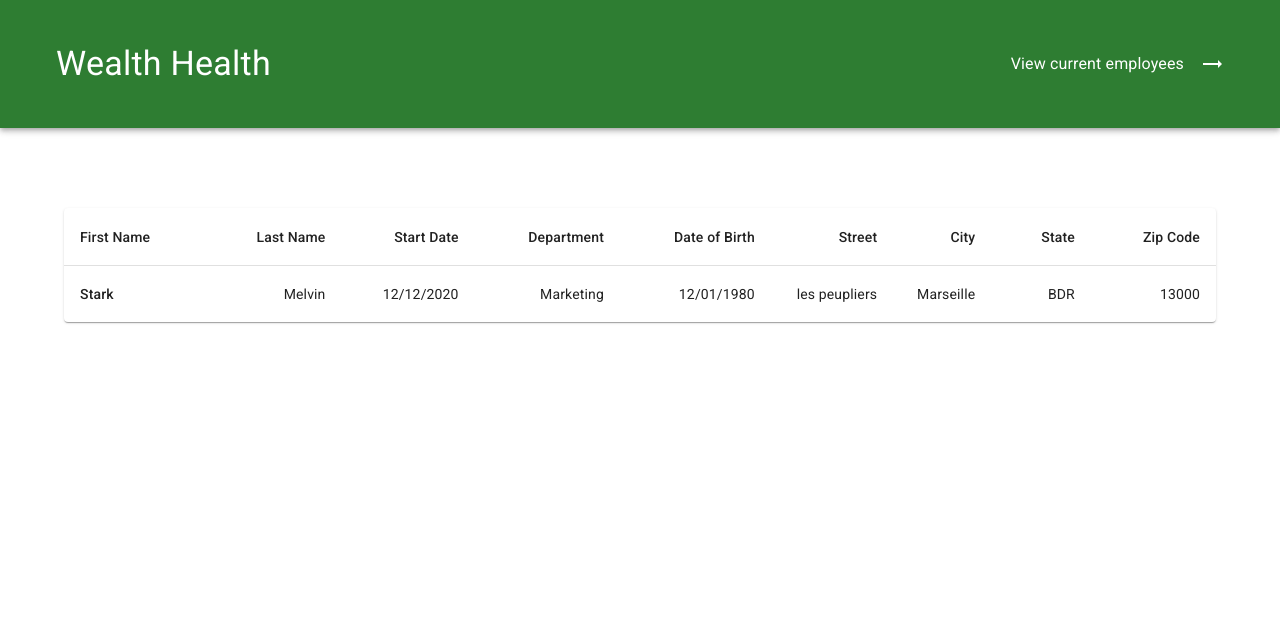
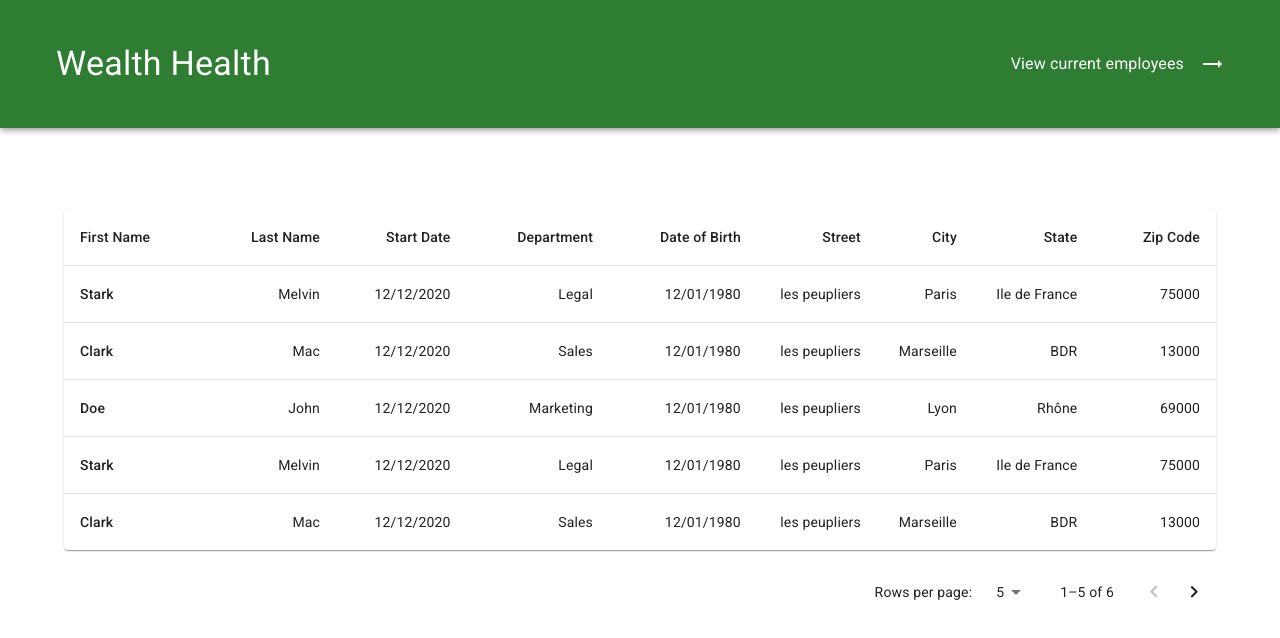
Before and after one commit to Mika-dev13/wealth_health, a React (Create React App) app: page /table in a window 1280 px wide. Shown: the top 638 px of the page. Built offline with nearby package versions, Linux system fonts and the light colour scheme.

Commit message:
implementation sort table + pagination

```diff
--- a/src/App.js
+++ b/src/App.js
@@ -6,7 +6,7 @@ import CssBaseline from '@mui/material/CssBaseline'
 import { Routes, Route } from 'react-router-dom'
 import Header from './components/Header'
 import Home from './pages/Home'
-import BasicTable from './pages/Table'
+import TablePage from './pages/TablePage'
 import { EmployeeProvider } from './utilities/EmployeeContext'
 
 const locale = 'fr'
@@ -20,7 +20,7 @@ function App() {
         <EmployeeProvider>
           <Routes>
             <Route path="/" element={<Home />} />
-            <Route path="/table" element={<BasicTable />} />
+            <Route path="/table" element={<TablePage />} />
           </Routes>
         </EmployeeProvider>
       </div>
--- /dev/null
+++ b/src/components/EmployeeTable.js
@@ -0,0 +1,139 @@
+import React, { useState, useContext } from 'react'
+import {
+  TableContainer,
+  Table,
+  TableBody,
+  TableRow,
+  TableCell,
+  TablePagination,
+  Paper,
+} from '@mui/material'
+import { EmployeeContext } from '../utilities/EmployeeContext'
+import EmployeeTableHead from './EmployeeTableHead'
+
+function descendingComparator(a, b, orderBy) {
+  if (b[orderBy] < a[orderBy]) {
+    return -1
+  }
+  if (b[orderBy] > a[orderBy]) {
+    return 1
+  }
+  return 0
+}
+
+function getComparator(order, orderBy) {
+  return order === 'desc'
+    ? (a, b) => descendingComparator(a, b, orderBy)
+    : (a, b) => -descendingComparator(a, b, orderBy)
+}
+
+function EmployeeTable() {
+  const [order, setOrder] = useState('asc')
+  const [orderBy, setOrderBy] = useState('calories')
+  //   const [selected, setSelected] = useState([])
+  const [page, setPage] = useState(0)
+  const [rowsPerPage, setRowsPerPage] = useState(5)
+
+  const { employee } = useContext(EmployeeContext)
+
+  console.log(employee)
+
+  const rows = employee
+
+  const handleRequestSort = (event, property) => {
+    const isAsc = orderBy === property && order === 'asc'
+    setOrder(isAsc ? 'desc' : 'asc')
+    setOrderBy(property)
+  }
+
+  //   const handleSelectAllClick = (event) => {
+  //     if (event.target.checked) {
+  //       const newSelected = rows.map((n) => n.name)
+  //       setSelected(newSelected)
+  //       return
+  //     }
+  //     setSelected([])
+  //   }
+
+  //   const handleClick = (event, name) => {
+  //     const selectedIndex = selected.indexOf(name)
+  //     let newSelected = []
+
+  //     if (selectedIndex === -1) {
+  //       newSelected = newSelected.concat(selected, name)
+  //     } else if (selectedIndex === 0) {
+  //       newSelected = newSelected.concat(selected.slice(1))
+  //     } else if (selectedIndex === selected.length - 1) {
+  //       newSelected = newSelected.concat(selected.slice(0, -1))
+  //     } else if (selectedIndex > 0) {
+  //       newSelected = newSelected.concat(
+  //         selected.slice(0, selectedIndex),
+  //         selected.slice(selectedIndex + 1)
+  //       )
+  //     }
+
+  //     setSelected(newSelected)
+  //   }
+
+  const handleChangePage = (event, newPage) => {
+    setPage(newPage)
+  }
+
+  const handleChangeRowsPerPage = (event) => {
+    setRowsPerPage(parseInt(event.target.value, 10))
+    setPage(0)
+  }
+
+  return (
+    <>
+      <Paper sx={{ width: '100%', mb: 2 }}>
+        <TableContainer>
+          <Table sx={{ minWidth: 650 }} aria-label="simple table">
+            <EmployeeTableHead
+              //   numSelected={selected.length}
+              order={order}
+              orderBy={orderBy}
+              //   onSelectAllClick={handleSelectAllClick}
+              onRequestSort={handleRequestSort}
+              rowCount={rows.length}
+            />
+            <TableBody>
+              {rows
+                .sort(getComparator(order, orderBy))
+                .slice(page * rowsPerPage, page * rowsPerPage + rowsPerPage)
+                .map((row, index) => (
+                  <TableRow
+                    key={index}
+                    sx={{ '&:last-child td, &:last-child th': { border: 0 } }}
+                  >
+                    <TableCell component="th" scope="row" variant="head">
+                      {row.lastName}
+                    </TableCell>
+                    <TableCell align="right">{row.firstName}</TableCell>
+                    <TableCell align="right">{row.startDate}</TableCell>
+                    <TableCell align="right">{row.department}</TableCell>
+                    <TableCell align="right">{row.dateOfBirth}</TableCell>
+                    <TableCell align="right">{row.street}</TableCell>
+                    <TableCell align="right">{row.city}</TableCell>
+                    <TableCell align="right">{row.state}</TableCell>
+                    <TableCell align="right">{row.zip}</TableCell>
+                  </TableRow>
+                ))}
+            </TableBody>
+          </Table>
+        </TableContainer>
+      </Paper>
+      <TablePagination
+        rowsPerPageOptions={[5, 10, 15]}
+        component="div"
+        count={rows.length}
+        rowsPerPage={rowsPerPage}
+        page={page}
+        onPageChange={handleChangePage}
+        onRowsPerPageChange={handleChangeRowsPerPage}
+      />
+    </>
+  )
+}
+
+export default EmployeeTable
--- a/src/components/TableHead.js
+++ b/src/components/EmployeeTableHead.js
@@ -65,7 +65,7 @@ const headCells = [
   },
 ]
 
-function EnhancedTableHead(props) {
+function EmployeeTableHead(props) {
   const {
     onSelectAllClick,
     order,
@@ -105,4 +105,4 @@ function EnhancedTableHead(props) {
   )
 }
 
-export default EnhancedTableHead
+export default EmployeeTableHead
--- a/src/pages/Table.js
+++ b/src/pages/TablePage.js
@@ -1,13 +1,14 @@
-import React, { useContext } from 'react'
+// import React, { useContext } from 'react'
 import { Container } from '@mui/material'
-import Table from '@mui/material/Table'
-import TableBody from '@mui/material/TableBody'
-import TableCell from '@mui/material/TableCell'
-import TableContainer from '@mui/material/TableContainer'
-import TableRow from '@mui/material/TableRow'
-import Paper from '@mui/material/Paper'
-import EnhancedTableHead from '../components/TableHead'
-import { EmployeeContext } from '../utilities/EmployeeContext'
+import EmployeeTable from '../components/EmployeeTable.js'
+// import Table from '@mui/material/Table'
+// import TableBody from '@mui/material/TableBody'
+// import TableCell from '@mui/material/TableCell'
+// import TableContainer from '@mui/material/TableContainer'
+// import TableRow from '@mui/material/TableRow'
+// import Paper from '@mui/material/Paper'
+// import EmployeeTableHead from '../components/EmployeeTableHead'
+// import { EmployeeContext } from '../utilities/EmployeeContext'
 
 // const rows = [
 //   {
@@ -48,14 +49,13 @@ import { EmployeeContext } from '../utilities/EmployeeContext'
 //   },
 // ]
 
-export default function BasicTable() {
-  const { employee } = useContext(EmployeeContext)
+export default function TablePage() {
+  // const { employee } = useContext(EmployeeContext)
 
-  console.log(employee)
+  // console.log(employee)
 
-  const rows = employee
+  // const rows = employee
 
-  if (rows) {
   return (
     <Container
       maxWidth="lg"
@@ -63,9 +63,10 @@ export default function BasicTable() {
         marginTop: '80px',
       }}
     >
-        <TableContainer component={Paper}>
+      <EmployeeTable />
+      {/* <TableContainer component={Paper}>
           <Table sx={{ minWidth: 650 }} aria-label="simple table">
-            <EnhancedTableHead />
+            <EmployeeTableHead />
             <TableBody>
               {rows.map((row, index) => (
                 <TableRow
@@ -87,8 +88,7 @@ export default function BasicTable() {
               ))}
             </TableBody>
           </Table>
-        </TableContainer>
+        </TableContainer> */}
     </Container>
   )
 }
-}
--- a/src/utilities/EmployeeContext.js
+++ b/src/utilities/EmployeeContext.js
@@ -8,12 +8,67 @@ export const EmployeeProvider = ({ children }) => {
       firstName: 'Melvin',
       lastName: 'Stark',
       startDate: '12/12/2020',
-      department: 'Marketing',
+      department: 'Legal',
+      dateOfBirth: '12/01/1980',
+      street: 'les peupliers',
+      city: 'Paris',
+      state: 'Ile de France',
+      zip: '75000',
+    },
+    {
+      firstName: 'Mac',
+      lastName: 'Clark',
+      startDate: '12/12/2020',
+      department: 'Sales',
       dateOfBirth: '12/01/1980',
       street: 'les peupliers',
       city: 'Marseille',
       state: 'BDR',
       zip: '13000',
+    },
+    {
+      firstName: 'John',
+      lastName: 'Doe',
+      startDate: '12/12/2020',
+      department: 'Marketing',
+      dateOfBirth: '12/01/1980',
+      street: 'les peupliers',
+      city: 'Lyon',
+      state: 'Rhône',
+      zip: '69000',
+    },
+    {
+      firstName: 'Melvin',
+      lastName: 'Stark',
+      startDate: '12/12/2020',
+      department: 'Legal',
+      dateOfBirth: '12/01/1980',
+      street: 'les peupliers',
+      city: 'Paris',
+      state: 'Ile de France',
+      zip: '75000',
+    },
+    {
+      firstName: 'Mac',
+      lastName: 'Clark',
+      startDate: '12/12/2020',
+      department: 'Sales',
+      dateOfBirth: '12/01/1980',
+      street: 'les peupliers',
+      city: 'Marseille',
+      state: 'BDR',
+      zip: '13000',
+    },
+    {
+      firstName: 'John',
+      lastName: 'Doe',
+      startDate: '12/12/2020',
+      department: 'Marketing',
+      dateOfBirth: '12/01/1980',
+      street: 'les peupliers',
+      city: 'Lyon',
+      state: 'Rhône',
+      zip: '69000',
     },
   ]
 
```
Lines whose indentation alone changed are shown as unchanged.
